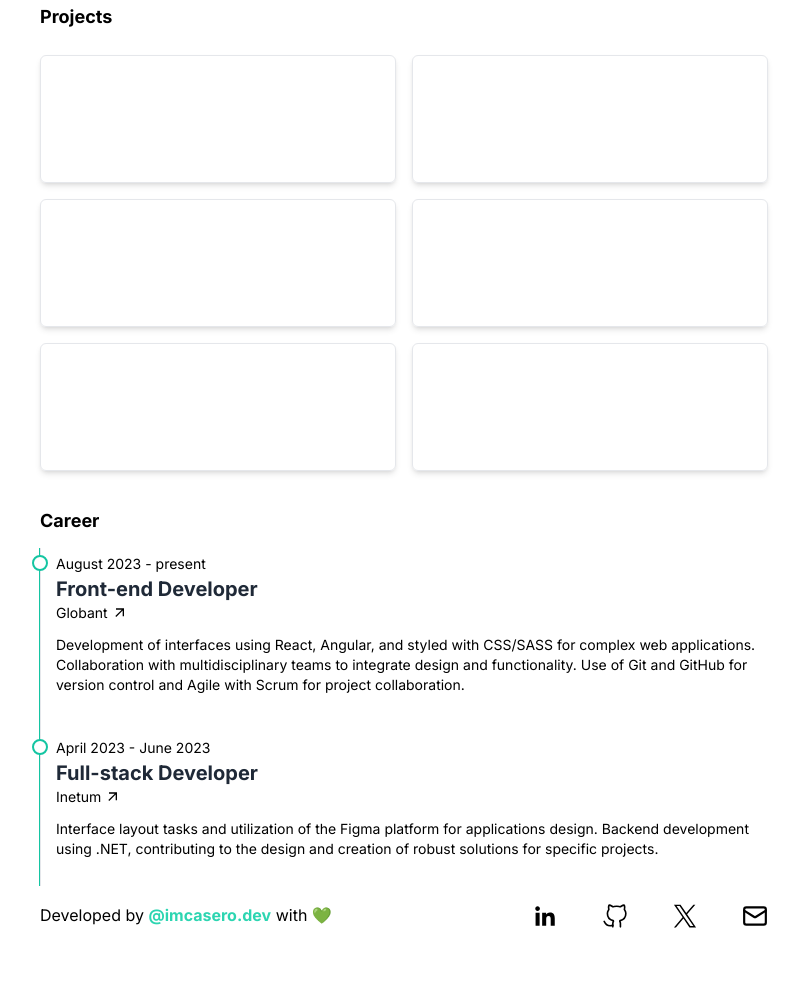
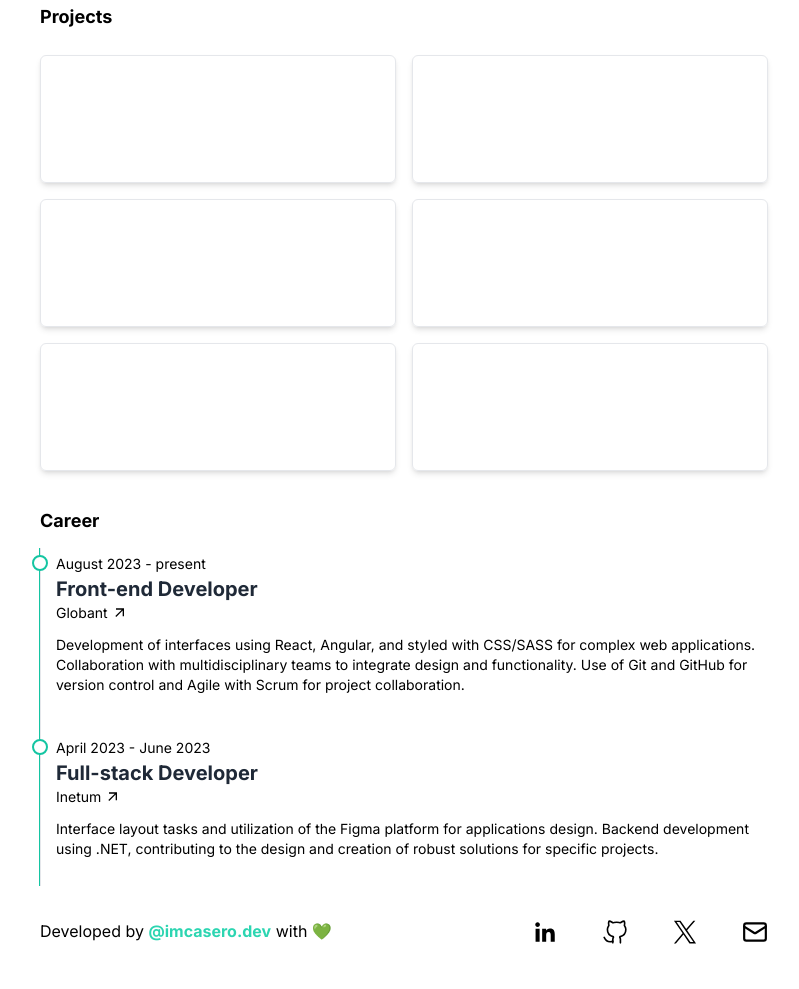
Before and after one commit to imcasero/my-website, an Astro site: page / in a window 1280 px wide. Shown: the part 651-1640 px from the top of the page, without its empty margins (236-1035 px from the left). Built offline with nearby package versions, Linux system fonts and the light colour scheme; Astro itself is replaced by a stand-in of ours.

Commit message:
fix: fix styles for Footer component

```diff
--- a/src/components/Footer.astro
+++ b/src/components/Footer.astro
@@ -2,11 +2,11 @@
 import SocialMedia from "./ui/SocialMedia.astro";
 ---
 
-<footer class="w-full flex justify-between flex-row  py-11">
+<footer class="w-full flex justify-between flex-row py-11 mt-4">
   <p>
     Developed by
     <a href="" class="text-teal-400 font-semibold">@imcasero.dev</a>
     with 💚
   </p>
-  <SocialMedia additionalClasses="flex flex-row gap-11"/>
+  <SocialMedia additionalClasses="flex flex-row gap-11" />
 </footer>
```
